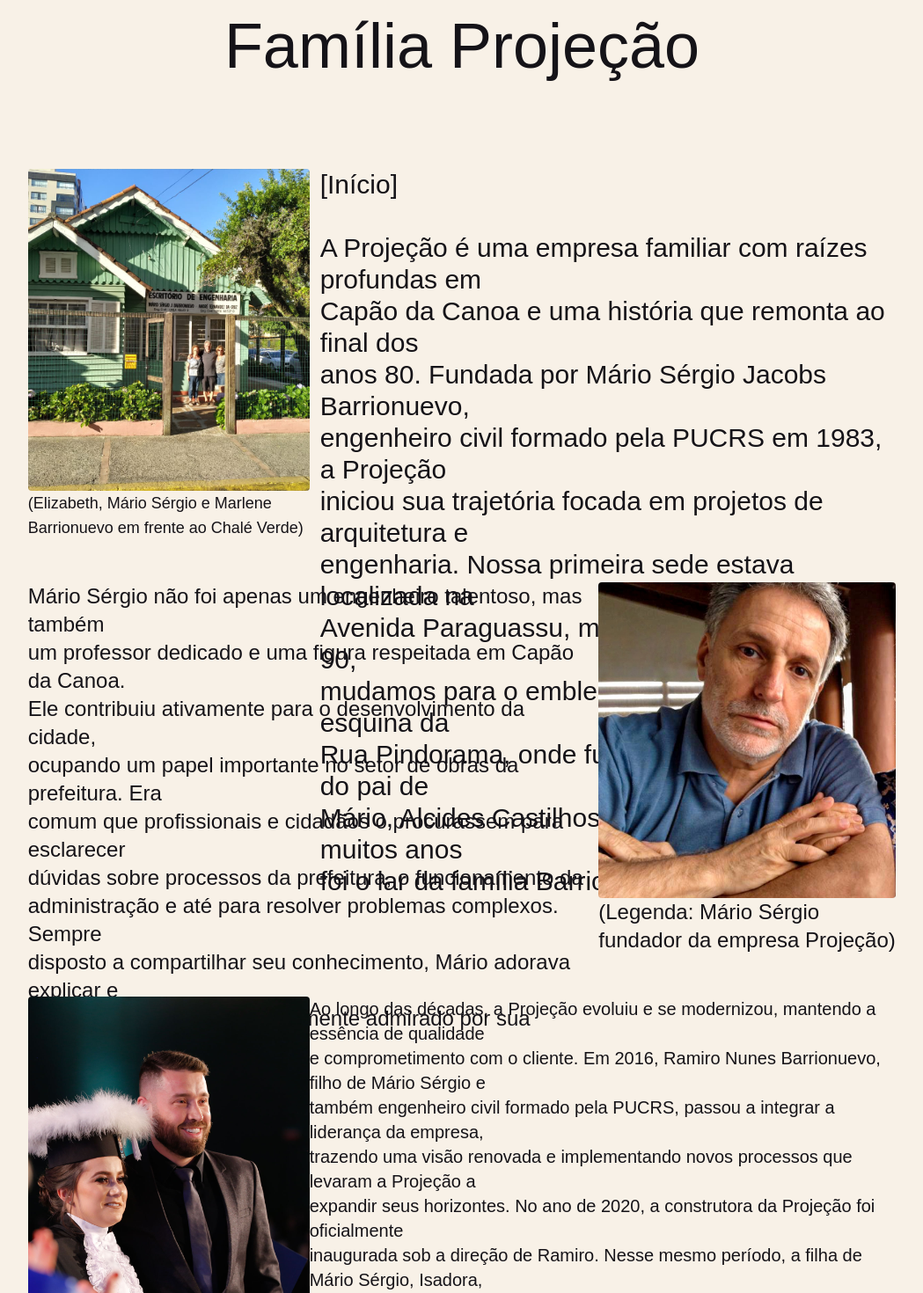
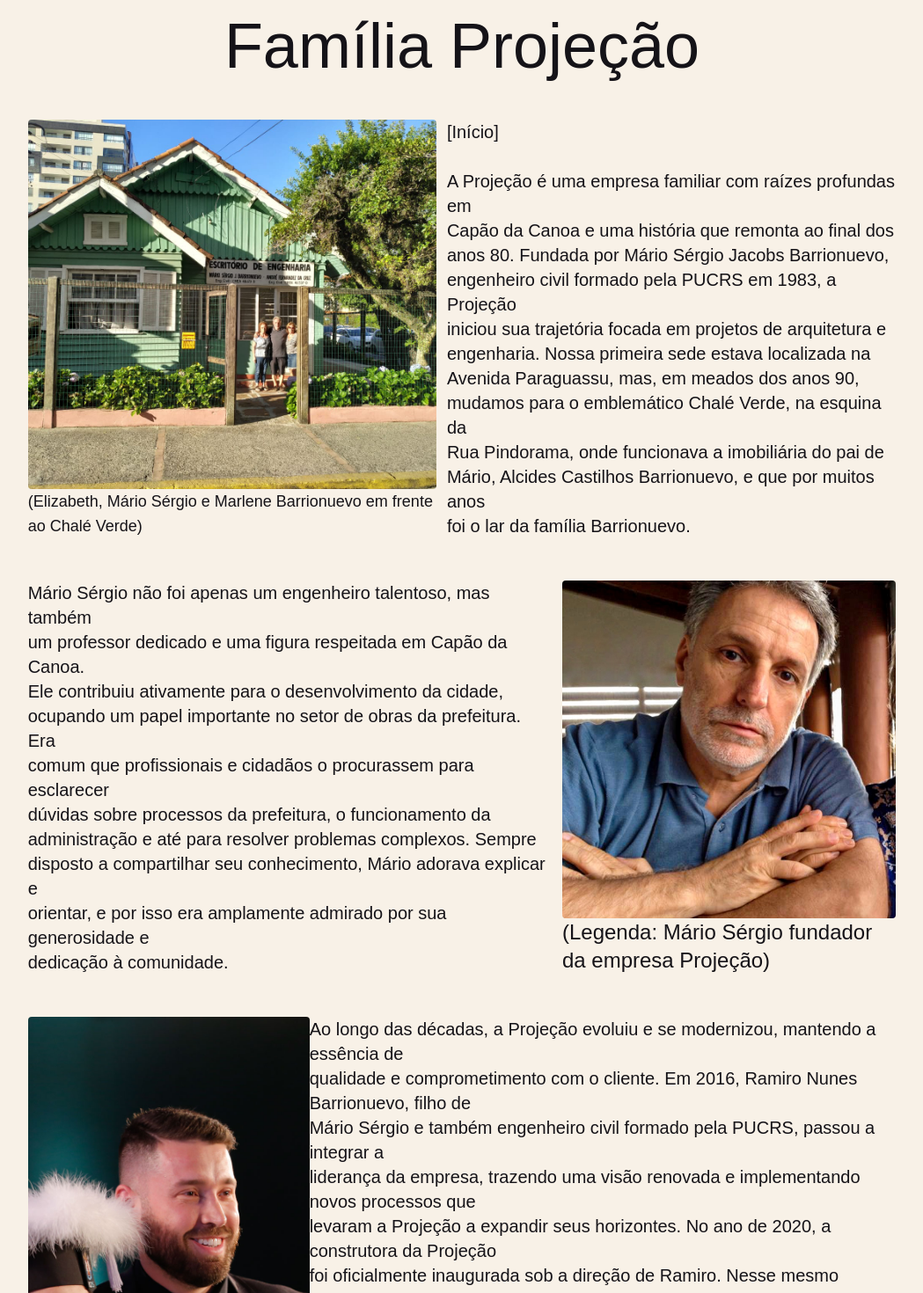
Before and after one commit to Leort-z/projecaors, a Next.js app: page / in a window 1280 px wide. Shown: the part 2240-3710 px from the top of the page at 88% size, without its empty margins (115-1164 px from the left). Built offline with nearby package versions, Linux system fonts and the light colour scheme.

Commit message:
Seção Familia att

```diff
--- a/app/page.tsx
+++ b/app/page.tsx
@@ -57,14 +57,14 @@
 
         </button>
       </section>
-      <section className='h-full px-12 py-12 flex flex-col gap-12 items-center'>
-        <h1 className="text-7xl pb-14">Família Projeção</h1>
-        <div className='flex h-3/5 justify-between gap-3 w-5/6 '>
-          <div className="h-full w-2/5 flex flex-col ">
-            <div className="h-full w-full bg-cover min-h-80 min-w-80 bg-center rounded" style={{ backgroundImage: "url('/historia-images/escritorio.png" }} />
+      <section className='h-[calc(200%-96px)] px-12 py-12 flex flex-col gap-12 items-center'>
+        <h1 className="text-7xl">Família Projeção</h1>
+        <div className='flex h-3/5 justify-between gap-3 w-5/6 items-center'>
+          <div className="h-full w-2/4 flex flex-col ">
+            <div className="h-full w-full bg-cover bg-center rounded" style={{ backgroundImage: "url('/historia-images/escritorio.png" }} />
             <h3 className="text-lg">(Elizabeth, Mário Sérgio e Marlene Barrionuevo em frente ao Chalé Verde)</h3>
           </div>
-          <p className='text-3xl'>[Início] <br /><br />
+          <p className='text-xl'>[Início] <br /><br />
             A Projeção é uma empresa familiar com raízes profundas em <br />
             Capão da Canoa e uma história que remonta ao final dos <br />
             anos 80. Fundada por Mário Sérgio Jacobs Barrionuevo, <br />
@@ -78,8 +78,8 @@
             foi o lar da família Barrionuevo.</p>
         </div>
 
-        <div className='flex h-3/5 justify-between gap-3 w-5/6 '>
-          <p className='text-2xl'>
+        <div className='flex h-3/5 justify-between gap-3 w-5/6 items-center'>
+          <p className='text-xl'>
           Mário Sérgio não foi apenas um engenheiro talentoso, mas também <br />
           um professor dedicado e uma figura respeitada em Capão da Canoa. <br />
           Ele contribuiu ativamente para o desenvolvimento da cidade, <br />
@@ -96,24 +96,24 @@
           </div>
         </div>
 
-        <div className='flex h-3/5 justify-between w-5/6 '>
+        <div className='flex h-3/5 justify-between w-5/6 items-center'>
           <div className="h-full w-2/5 flex flex-col ">
             <div className="h-full w-full bg-cover min-h-80 min-w-80 bg-center rounded" style={{ backgroundImage: "url('/historia-images/formatura.png" }} />
             <h3 className="text-lg">(Elizabeth, Mário Sérgio e Marlene Barrionuevo em frente ao Chalé Verde)</h3>
           </div>
           <p className='text-xl'>
-          Ao longo das décadas, a Projeção evoluiu e se modernizou, mantendo a essência de qualidade <br />
-          e comprometimento com o cliente. Em 2016, Ramiro Nunes Barrionuevo, filho de Mário Sérgio e <br />
-          também engenheiro civil formado pela PUCRS, passou a integrar a liderança da empresa, <br />
-          trazendo uma visão renovada e implementando novos processos que levaram a Projeção a  <br />
-          expandir seus horizontes. No ano de 2020, a construtora da Projeção foi oficialmente <br />
-          inaugurada sob a direção de Ramiro. Nesse mesmo período, a filha de Mário Sérgio, Isadora, <br />
-          ainda estudante de engenharia civil, começou seu estágio na empresa, contribuindo para a <br />
-          continuidade da história da família no setor. Em 2021, com o falecimento de Mário Sérgio, <br />
-          seus filhos assumiram plenamente a liderança da Projeção, mantendo vivo o legado de dedicação <br />
-          e excelência deixado por ele. Após a formatura de Isadora em 2022, a empresa continuou sua  <br />
-          trajetória de expansão, atuando não apenas em Capão da Canoa e Xangri-lá, mas também em <br />
-          outras cidades como Porto Alegre e Gramado.</p>
+          Ao longo das décadas, a Projeção evoluiu e se modernizou, mantendo a essência de  <br />
+          qualidade e comprometimento com o cliente. Em 2016, Ramiro Nunes Barrionuevo, filho de <br />
+          Mário Sérgio e também engenheiro civil formado pela PUCRS, passou a integrar a <br />
+          liderança da empresa, trazendo uma visão renovada e implementando novos processos que <br />
+          levaram a Projeção a  expandir seus horizontes. No ano de 2020, a construtora da Projeção <br />
+          foi oficialmente inaugurada sob a direção de Ramiro. Nesse mesmo período, a filha de <br />
+          Mário Sérgio, Isadora, ainda estudante de engenharia civil, começou seu estágio na<br />
+          empresa, contribuindo para a  continuidade da história da família no setor. Em 2021, com<br />
+          o falecimento de Mário Sérgio, seus filhos assumiram plenamente a liderança da Projeção,<br />
+          mantendo vivo o legado de dedicação e excelência deixado por ele. Após a formatura de <br />
+          Isadora em 2022, a empresa continuou sua trajetória de expansão, atuando não apenas <br />
+          em Capão da Canoa e Xangri-lá, mas também em outras cidades como Porto Alegre e Gramado.</p>
         </div>
       </section>
     </>
```
